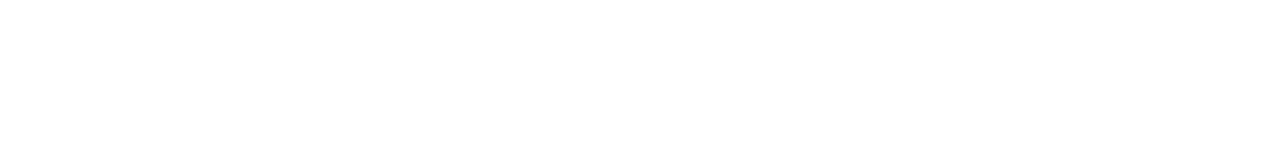
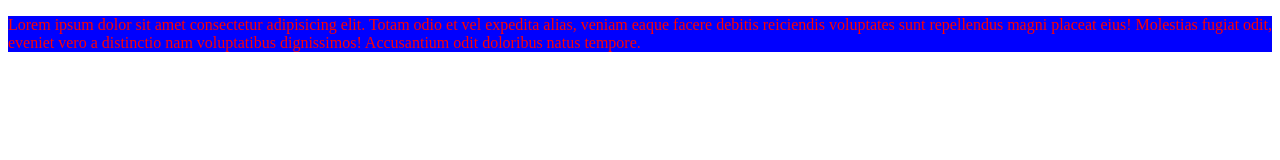
Before and after one commit to shahajan4617/inline-css, a plain HTML site: page index.html in a window 1280 px wide. Drawn offline with Linux system fonts and the light colour scheme.

Commit message:
1 file modified

```diff
--- a/index.html
+++ b/index.html
@@ -4,9 +4,9 @@
   <meta charset="UTF-8">
   <meta http-equiv="X-UA-Compatible" content="IE=edge">
   <meta name="viewport" content="width=device-width, initial-scale=1.0">
-  <title>CSS In</title>
+  <title>CSS Inline</title>
 </head>
 <body>
-
+  <p style="color:red; background-color:blue">Lorem ipsum dolor sit amet consectetur adipisicing elit. Totam odio et vel expedita alias, veniam eaque facere debitis reiciendis voluptates sunt repellendus magni placeat eius! Molestias fugiat odit, eveniet vero a distinctio nam voluptatibus dignissimos! Accusantium odit doloribus natus tempore.</p>
 </body>
 </html>
```
